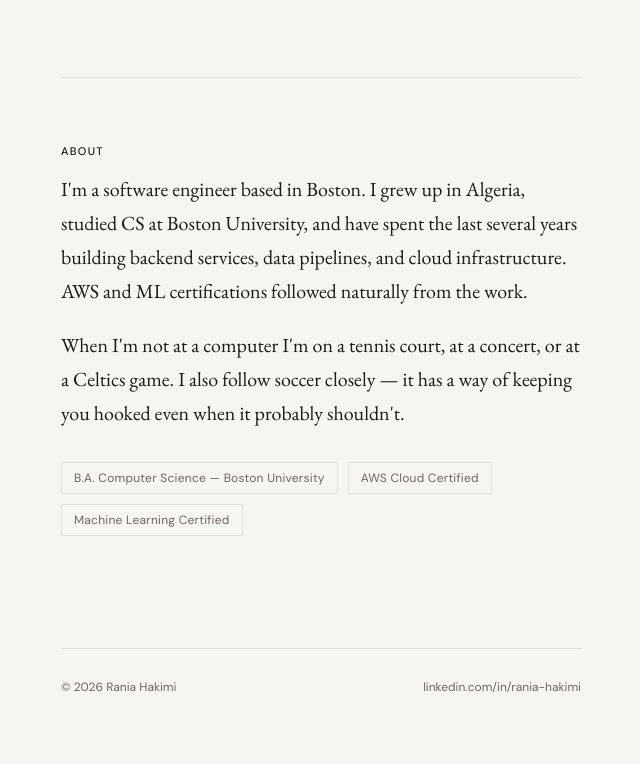
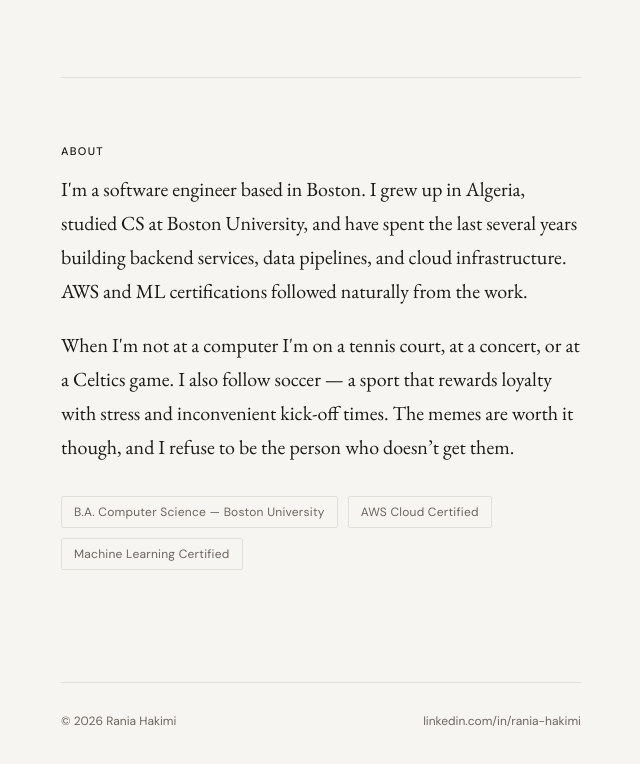
Before and after one commit to RaniaHakimi/rania-website, a plain HTML site: page index.html in a window 1280 px wide. Shown: the part 1004-1768 px from the top of the page, without its empty margins (319-959 px from the left). Drawn offline with nearby package versions, Linux system fonts and the light colour scheme.

Commit message:
update about section

```diff
--- a/index.html
+++ b/index.html
@@ -306,7 +306,7 @@ footer a:hover { color: var(--accent); }
   <div class="section" id="about">
     <p class="section-label">About</p>
     <p>I'm a software engineer based in Boston. I grew up in Algeria, studied CS at Boston University, and have spent the last several years building backend services, data pipelines, and cloud infrastructure. AWS and ML certifications followed naturally from the work.</p>
-    <p>When I'm not at a computer I'm on a tennis court, at a concert, or at a Celtics game. I also follow soccer closely — it has a way of keeping you hooked even when it probably shouldn't.</p>
+    <p>When I'm not at a computer I'm on a tennis court, at a concert, or at a Celtics game. I also follow soccer — a sport that rewards loyalty with stress and inconvenient kick-off times. The memes are worth it though, and I refuse to be the person who doesn’t get them.</p>
     <div class="credentials">
       <span class="cred">B.A. Computer Science — Boston University</span>
       <span class="cred">AWS Cloud Certified</span>
```
